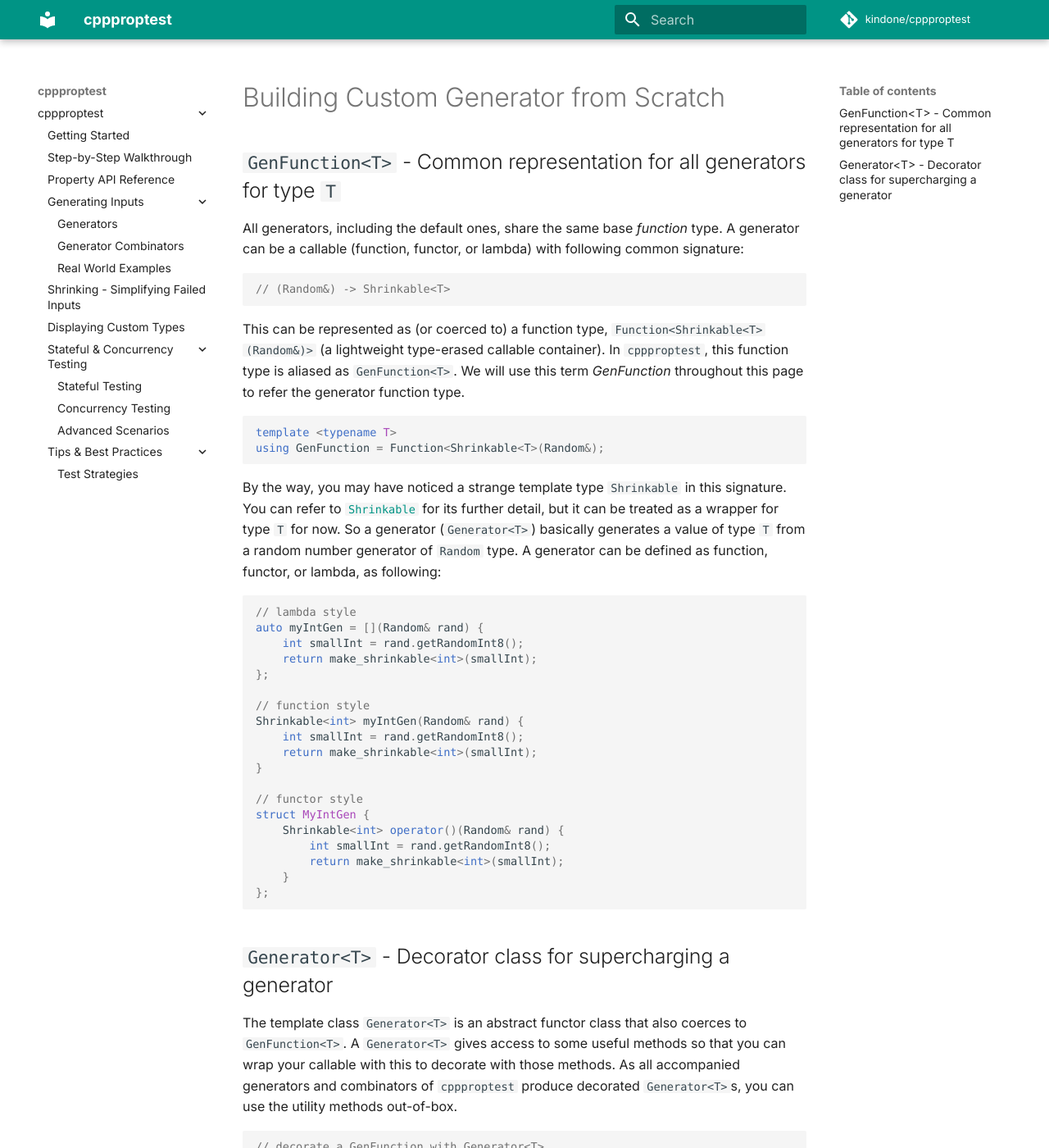
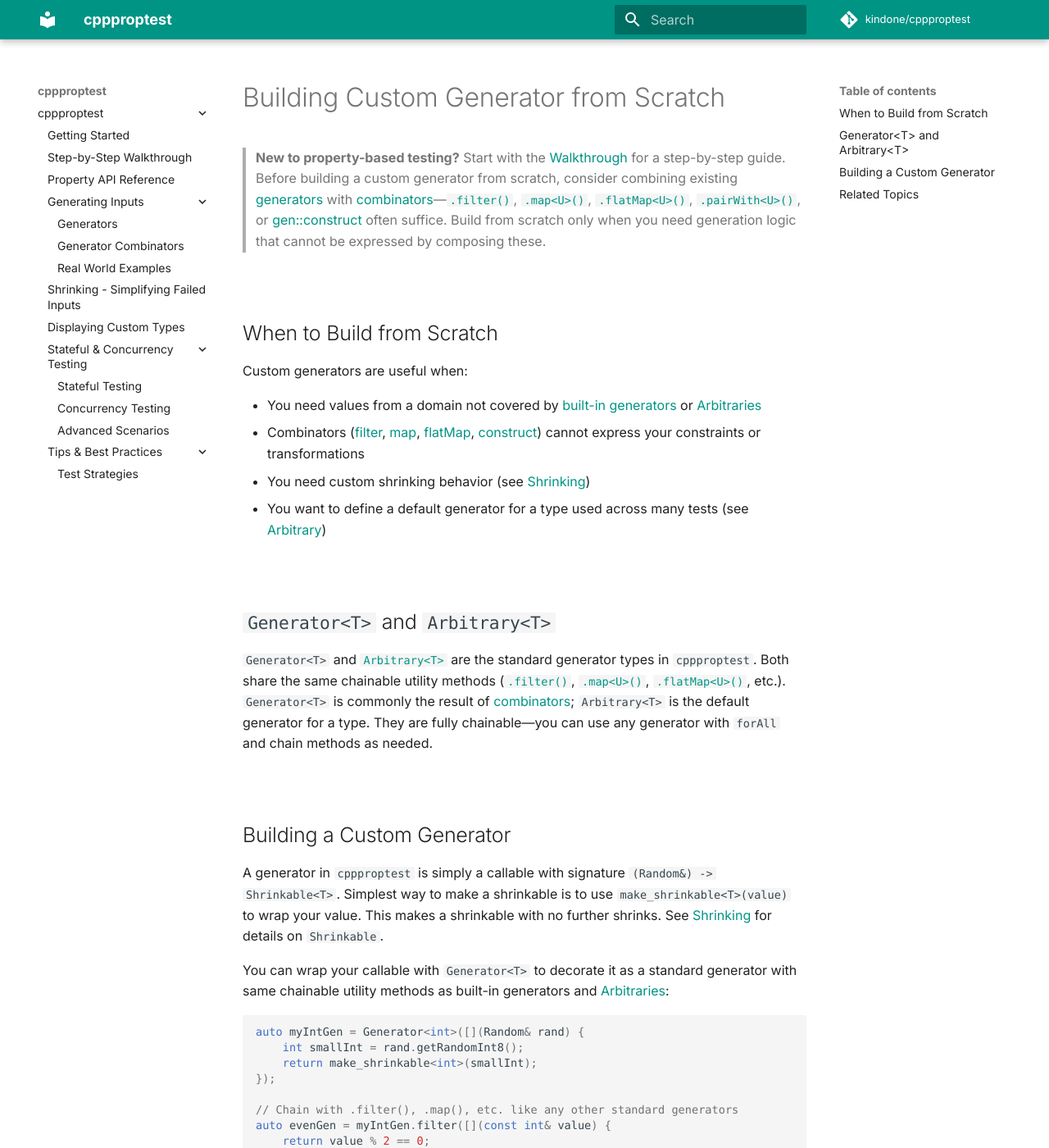
Before and after one commit to kindone/cppproptest2, an MkDocs documentation site: the page built from docs/CustomGenerator.md, in a window 1280 px wide and 1400 px high. Shown: the whole window at 82% size. Built offline with MkDocs 1.6.1 and Material for MkDocs 9.7.7, drawn with Linux system fonts in a browser that asks for light colours; some web fonts are replaced; comment, search, counter and statistics services are not loaded; some of the changed text lies outside the part shown.

Commit message:
doc: more enhancements

````diff
--- a/docs/CustomGenerator.md
+++ b/docs/CustomGenerator.md
@@ -1,57 +1,53 @@
 # Building Custom Generator from Scratch
 
-## `GenFunction<T>` - Common representation for all generators for type `T`
+> **New to property-based testing?** Start with the [Walkthrough](Walkthrough.md) for a step-by-step guide. Before building a custom generator from scratch, consider combining existing [generators](Generators.md) with [combinators](Combinators.md)—[`.filter()`](Combinators.md#filterfilterer), [`.map<U>()`](Combinators.md#mapumapper), [`.flatMap<U>()`](Combinators.md#flatmapugenufromt), [`.pairWith<U>()`](Combinators.md#pairwithugenufromt-and-tuplewithugenufromt), or [gen::construct](Combinators.md#genconstructtargs) often suffice. Build from scratch only when you need generation logic that cannot be expressed by composing these.
 
-All generators, including the default ones, share the same base *function* type. A generator can be a callable (function, functor, or lambda) with following common signature:
+&nbsp;
+
+## When to Build from Scratch
+
+Custom generators are useful when:
+
+- You need values from a domain not covered by [built-in generators](Generators.md) or [Arbitraries](Arbitrary.md)
+- Combinators ([filter](Combinators.md#filterfilterer), [map](Combinators.md#mapumapper), [flatMap](Combinators.md#flatmapugenufromt), [construct](Combinators.md#genconstructtargs)) cannot express your constraints or transformations
+- You need custom shrinking behavior (see [Shrinking](Shrinking.md))
+- You want to define a default generator for a type used across many tests (see [Arbitrary](Arbitrary.md))
+
+&nbsp;
+
+## `Generator<T>` and `Arbitrary<T>`
+
+`Generator<T>` and [`Arbitrary<T>`](Arbitrary.md) are the standard generator types in `cppproptest`. Both share the same chainable utility methods ([`.filter()`](Combinators.md#filterfilterer), [`.map<U>()`](Combinators.md#mapumapper), [`.flatMap<U>()`](Combinators.md#flatmapugenufromt), etc.). `Generator<T>` is commonly the result of [combinators](Combinators.md); `Arbitrary<T>` is the default generator for a type. They are fully chainable—you can use any generator with `forAll` and chain methods as needed.
+
+&nbsp;
+
+## Building a Custom Generator
+
+A generator in `cppproptest` is simply a callable with signature `(Random&) -> Shrinkable<T>`. Simplest way to make a shrinkable is to use `make_shrinkable<T>(value)` to wrap your value. This makes a shrinkable with no further shrinks. See [Shrinking](Shrinking.md) for details on `Shrinkable`.
+
+You can wrap your callable with `Generator<T>` to decorate it as a standard generator with same chainable utility methods as built-in generators and [Arbitraries](Arbitrary.md):
 
 ```cpp
-// (Random&) -> Shrinkable<T>
-```
-
-This can be represented as (or coerced to) a function type, `Function<Shrinkable<T>(Random&)>` (a lightweight type-erased callable container). In `cppproptest`, this function type is aliased as `GenFunction<T>`. We will use this term *GenFunction* throughout this page to refer the generator function type.
-
-```cpp
-template <typename T>
-using GenFunction = Function<Shrinkable<T>(Random&);
-```
-
-By the way, you may have noticed a strange template type `Shrinkable` in this signature. You can refer to [`Shrinkable`](Shrinking.md) for its further detail, but it can be treated as a wrapper for type `T` for now. So a generator (`Generator<T>`) basically generates a value of type `T` from a random number generator of `Random` type. A generator can be defined as function, functor, or lambda, as following:
-
-```cpp
-// lambda style
-auto myIntGen = [](Random& rand) {
-    int smallInt = rand.getRandomInt8();
-    return make_shrinkable<int>(smallInt);
-};
-
-// function style
-Shrinkable<int> myIntGen(Random& rand) {
-    int smallInt = rand.getRandomInt8();
-    return make_shrinkable<int>(smallInt);
-}
-
-// functor style
-struct MyIntGen {
-    Shrinkable<int> operator()(Random& rand) {
-        int smallInt = rand.getRandomInt8();
-        return make_shrinkable<int>(smallInt);
-    }
-};
-```
-
-## `Generator<T>` - Decorator class for supercharging a generator
-
-The template class `Generator<T>` is an abstract functor class that also coerces to `GenFunction<T>`. A `Generator<T>` gives access to some useful methods so that you can wrap your callable with this to decorate with those methods. As all accompanied generators and combinators of `cppproptest` produce decorated `Generator<T>`s, you can use the utility methods out-of-box.
-
-```cpp
-// decorate a GenFunction with Generator<T>
 auto myIntGen = Generator<int>([](Random& rand) {
     int smallInt = rand.getRandomInt8();
     return make_shrinkable<int>(smallInt);
 });
 
-// .filter and other utility methods can be used once the generator is decorated with Generator<T>
+// Chain with .filter(), .map(), etc. like any other standard generators
 auto evenGen = myIntGen.filter([](const int& value) {
     return value % 2 == 0;
-}); // generates even numbers only
+});
 ```
+
+&nbsp;
+
+---
+
+## Related Topics
+
+- [Combinators](Combinators.md) - `.filter()`, `.map()`, `.flatMap()`, and other utility methods for transforming generators
+- [Generators](Generators.md) - Built-in generators for primitives and containers
+- [Arbitrary](Arbitrary.md) - Defining default generators for types used in `forAll` without explicit generator arguments
+- [Shrinking](Shrinking.md) - How `Shrinkable` and `make_shrinkable` enable automated simplification of failing inputs
+- [Property API](PropertyAPI.md) - Using custom generators with `forAll` and `property()`
+- [Walkthrough](Walkthrough.md) - Step-by-step guide for creating property tests
--- a/docs/Shrinking.md
+++ b/docs/Shrinking.md
@@ -1,40 +1,65 @@
-# Simplifying Failed Inputs
+# Simplifying Failed Inputs (Shrinking)
 
-Shrinking is powerful notion widely utilized in most property-based testing libraries. It automates some of typical debugging process and greatly reduces the effort required to analyse a test failure. `cppproptest` fully supports shrinking for all built-in generators and combinators.
+> **New to property-based testing?** Start with the [Walkthrough](Walkthrough.md) for a step-by-step guide. Shrinking happens automatically when a property fails—you don't need to configure it. This page explains how it works and when it helps.
 
-## Counterexample and Shrinking
+When a property fails, `cppproptest` finds a *counterexample*—an input that disproves the property. *Shrinking* then simplifies that counterexample to make debugging easier. All [built-in generators](Generators.md) and [combinators](Combinators.md) support shrinking out of the box.
 
-Compared to [generators](Generators.md), shrinking is a relatively optional feature of property-based testing. But it plays very important role in terms of usability and debugging. Here is an example:
+&nbsp;
 
-```cpp
-forAll([](int a, double b, bool c) -> bool {
-    PROP_ASSERT(...);
-});
-```
+## Overview
 
-When a property fails during a property-based test, a counterexample is found.
+| Concept | Description |
+|---------|-------------|
+| **Counterexample** | An input that causes the property to fail |
+| **Shrinking** | The process of finding a simpler counterexample that still fails |
+| **Shrinkable** | A wrapper that carries a value and its shrink candidates (created internally by generators) |
 
-> Falsifiable after 12 tests, where a = -13680124, b = 7524.68454e-14, c = true
+**Example:** Assume a property fails with `a = -13680124, b = 7524.68454e-14, c = true`. After shrinking, you might get `a = 0, b = 0, c = true`—if `a` and `b` have no relation to the failure condition and only `c` matters.
 
-Here, `a`, `b`, and `c`'s tuple `(-13680124, 7524.68454e-14, true)` is a counterexample that disproves a property. You can reproduce the property failure with this input combination so that you can further reason about its root cause.
+&nbsp;
 
-You would immediately want to know which combination of the arguments `a`, `b`, and `c` is responsible for the failure. In some cases, a boolean flag such as `c` in this example could have triggered the failure. If `c` is the only responsible for the failure, we can pull other arguments `a` and `b` out of the equation and keep them as simple as possible. Finding such relationship of arguments is what we would typically do to indentify the root cause of the failure.
+## How Shrinking Works
 
-*Shrinking* exactly automates this process. When a failure is encountered, `forAll` *shrinks* the failing input combination. In other words, it tries to find another input combination that still fails the property, but with simpler representation.
-If an integer is big, it tries with a smaller number. If a boolean is `true`, then tries with `false`. If a vector has many elements, it tries with removing some of the elements, and so on. If possible, it will come up with much more meaningful set of arguments that led to the failure. In this specific example, `a`, `b`, and `c` tuple can be shrunk from the complicated `(-13680124, 7524.68454e-14, true)` to much simpler `(0, 0, true)`, because `a` and `b` has no role in the failure.
+When `forAll` detects a failure, it runs a shrinking phase. It repeatedly tries simpler variants of the failing input (**while keeping the constraint given when it was generated**). If a simpler variant still fails the test, the framework keeps it and continues until there is no more that fails. The result is a minimal counterexample that still reproduces the failure.
 
-In short,
+This automates the manual debugging step of finding which arguments matter and simplifying them to isolate the root cause as much as possible.
 
-> *Shrinking* is the process of finding another failing combination of arguments with simpler representation.
+&nbsp;
 
-Although There is no universal definition of *simple* or *simpler*, we can agree on some basic ideas:
+## Shrinkability by Type
 
-* Booleans: `false` (turning a flag off) is simpler than `true` (turning on)
-* Numerics:
-    * remove sign or take a smaller absolute value/exponent (e.g. `-34` -> `34`, `16384` -> `1024`, `12e55` -> `12e20`)
-    * round some of the digits (e.g. `-29.5134` -> `-29`)
-* Strings: drop some of characters in the back (e.g. `"Hello world!"` -> `"Hello"`)
-* Containers: remove some of the elements (in the back)
-    * `[0,1,2,3,4,5]` -> `[0,1,2]`
+`cppproptest` uses type-specific heuristics for what counts as "simpler". For example, simplifying some basic types can have following approaches:
 
-*Shrinking* also shines during the early stage of writing a test. It can quickly summarize a test failure so that we can easily identify whether it was the component that had a bug or the test itself that was badly designed.
+| Type | Simpler means |
+|------|---------------|
+| **Booleans** | `false` is simpler than `true` |
+| **Integers** | Smaller absolute value; remove sign (e.g., `-34` → `34`, `16384` → `1024`) |
+| **Floats** | Smaller exponent; fewer digits (e.g., `12e55` → `12e20`, `-29.5134` → `-29`) |
+| **Strings** | Fewer characters, simpler characters. (e.g., `"Hello world!"` → `"Hello"`) |
+| **Containers** | Fewer elements, simpler elements. (e.g., `[0,1,2,3,4,5]` → `[0,0,0]`) |
+
+&nbsp;
+
+## When Shrinking Helps
+
+- **Debugging** — A minimal counterexample is easier to reason about than a large random one. It's often a single parameter that's causing the failure while the rest are irrelevant.
+- **Test design**
+- **Reproducibility** — The shrunk counterexample is reported with the failure; you can use it to reproduce the bug locally.
+
+&nbsp;
+
+## Custom Generators and Shrinking
+
+When building [custom generators](CustomGenerator.md), you wrap values with `make_shrinkable<T>(value)`. The default `make_shrinkable` provides no shrink candidates (the value is already minimal). For custom shrinking behavior, you can provide alternative shrink candidates—see the [CustomGenerator](CustomGenerator.md) and shrinker APIs for advanced use.
+
+&nbsp;
+
+---
+
+## Related Topics
+
+- [Walkthrough](Walkthrough.md) - Step-by-step guide for creating property tests
+- [Property API](PropertyAPI.md) - Using `forAll` and property configuration
+- [Generators](Generators.md) - Built-in generators (all support shrinking)
+- [Combinators](Combinators.md) - Generator combinators (all support shrinking)
+- [CustomGenerator](CustomGenerator.md) - Building custom generators with `make_shrinkable`
````
Also changed, not shown: docs/Combinators.md (+176 -128 lines), docs/PropertyAPI.md (+87 -1 lines), docs/images/property.svg.
